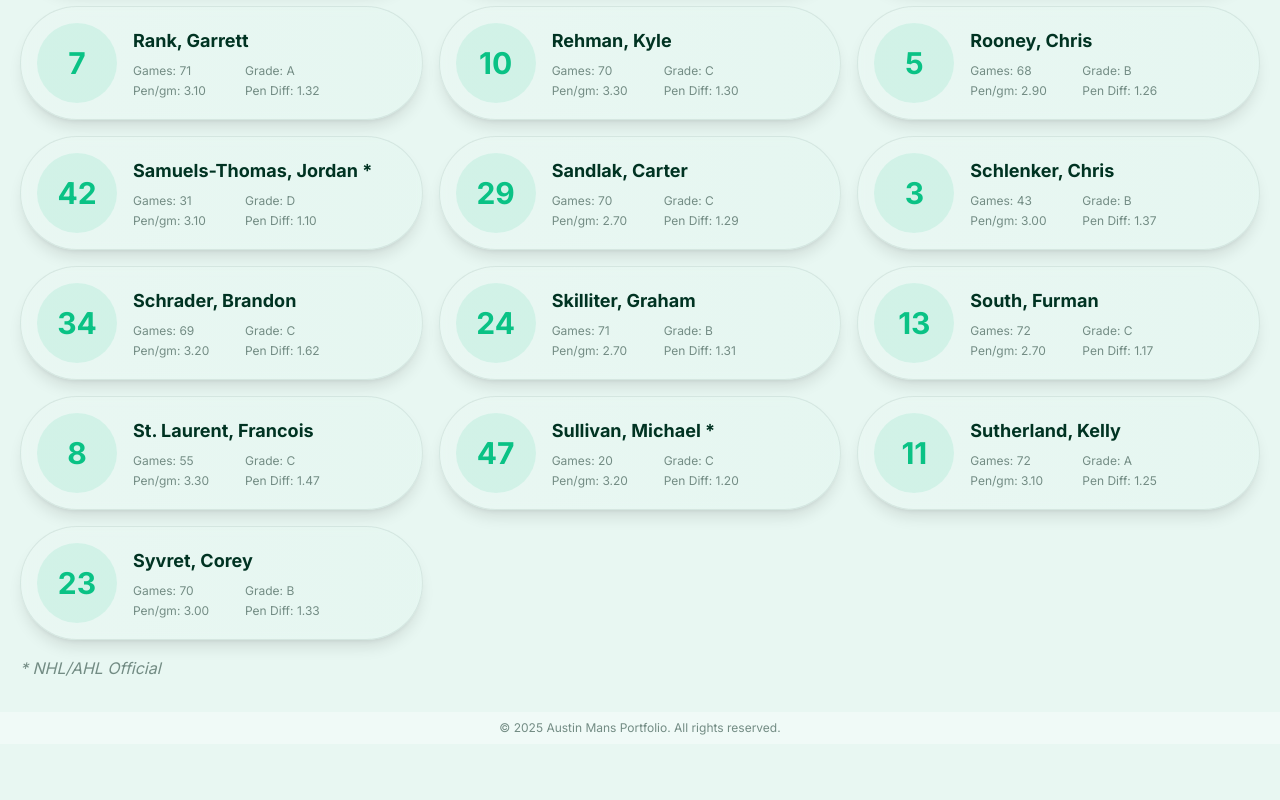
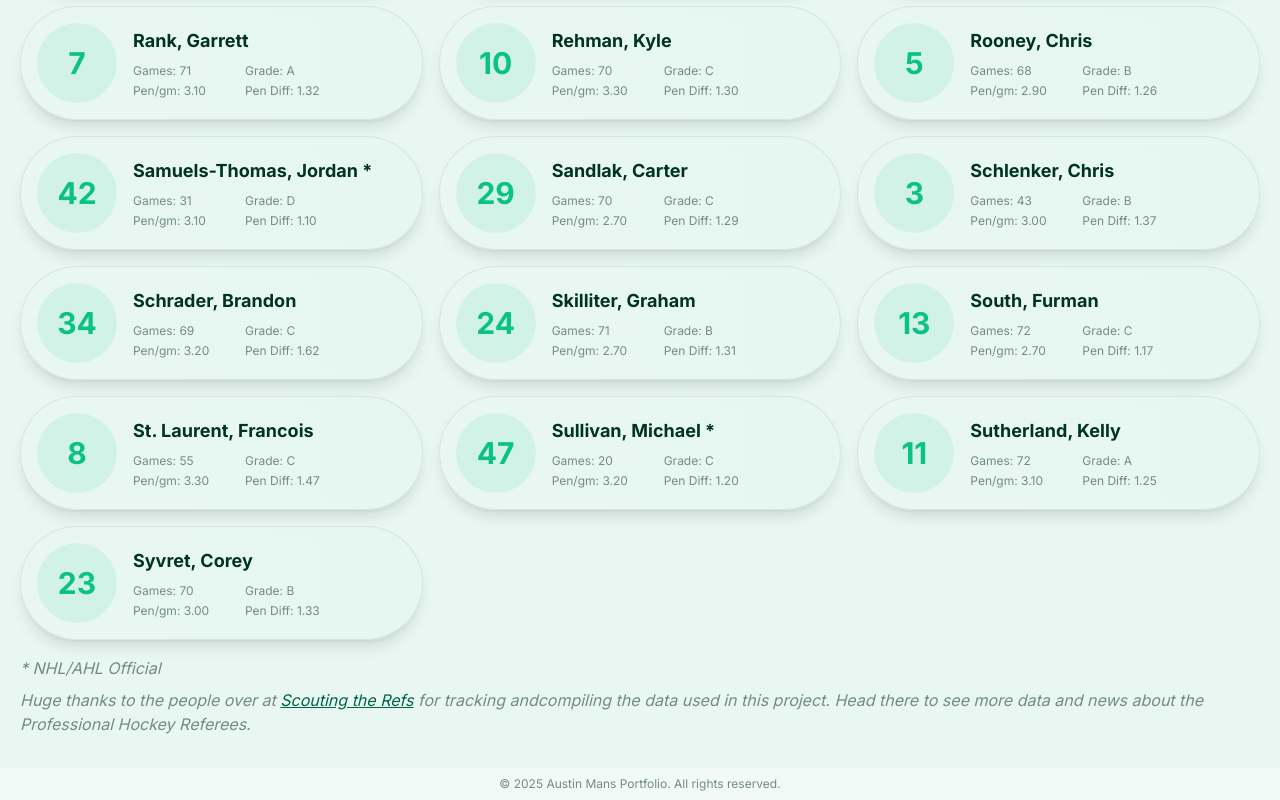
Before and after one commit to ATMcrazy8/austinmanscom-site, a Next.js app: page /referee-stats in a window 1280 px wide. Shown: the part 1522-2322 px from the top of the page. Before the commit the page ends 2266 px from the top, so only its background shows below. Built offline with nearby package versions, Linux system fonts and the light colour scheme.

Commit message:
data attribution to ScoutingTheRefs

```diff
--- a/app/referee-stats/[referee]/page.tsx
+++ b/app/referee-stats/[referee]/page.tsx
@@ -178,7 +178,7 @@ export default async function RefereePage({ params }: PageProps) {
 
   return (
     <div className="w-full min-h-screen bg-background">
-      <div className="w-[calc(100%-40px)] max-w-[1520px] mx-auto py-6">
+      <div className="flex flex-col w-[calc(100%-40px)] max-w-[1520px] mx-auto py-6 gap-4">
         <div className="flex flex-col md:flex-row md:items-center justify-between gap-12">
           <div className="flex flex-col gap-10">
             <div className="flex items-center gap-4">
@@ -310,6 +310,11 @@ export default async function RefereePage({ params }: PageProps) {
             })}
           </div>
         </div>
+
+        <div className="flex flex-col gap-2 w-full text-start">
+          <i className="text-muted-foreground">* NHL/AHL Official</i>
+          <i className="text-muted-foreground">Huge thanks to the people over at <a href="https://scoutingtherefs.com/" target="_blank" className="text-secondary-foreground underline hover:text-primary">Scouting the Refs</a> for tracking andcompiling the data used in this project. Head there to see more data and news about the Professional Hockey Referees.</i>
+        </div>
       </div>
     </div>
   );
--- a/app/referee-stats/page.tsx
+++ b/app/referee-stats/page.tsx
@@ -231,8 +231,9 @@ export default function RefereeStats() {
           ))}
         </div>
 
-        <div className="w-full text-start">
+        <div className="flex flex-col gap-2 w-full text-start">
           <i className="text-muted-foreground">* NHL/AHL Official</i>
+          <i className="text-muted-foreground">Huge thanks to the people over at <a href="https://scoutingtherefs.com/" target="_blank" className="text-secondary-foreground underline hover:text-primary">Scouting the Refs</a> for tracking andcompiling the data used in this project. Head there to see more data and news about the Professional Hockey Referees.</i>
         </div>
       </div>
     </div>
```
